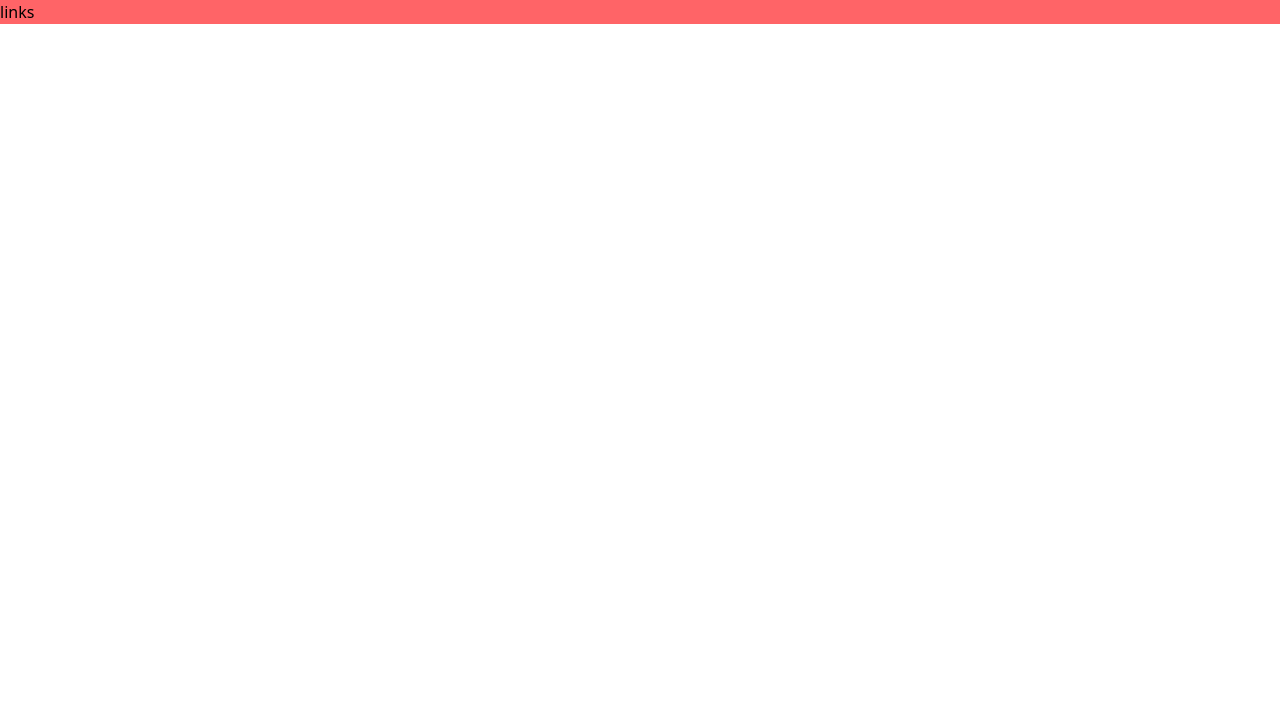
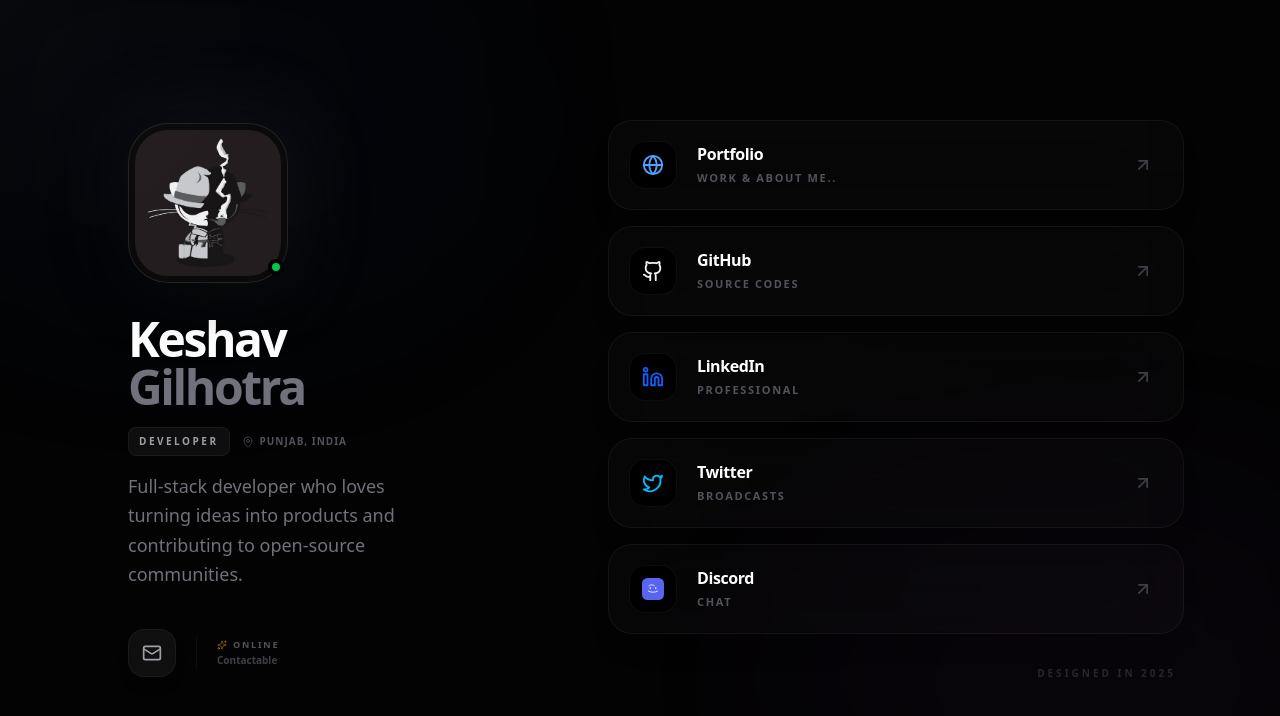
Before and after one commit to ikeshav26/_portfolio, a React (Vite) app: page / in a window 1280 px wide. Shown: the top 716 px of the page. Built offline with nearby package versions, Linux system fonts and the light colour scheme.

Commit message:
Links added

```diff
--- a/index.html
+++ b/index.html
@@ -2,9 +2,9 @@
 <html lang="en">
   <head>
     <meta charset="UTF-8" />
-    <link rel="icon" type="image/svg+xml" href="/vite.svg" />
+    <link rel="icon" type="image/svg+xml" href="./public/203427446.jpeg" />
     <meta name="viewport" content="width=device-width, initial-scale=1.0" />
-    <title>links</title>
+    <title>Keshav - Social Links</title>
   </head>
   <body>
     <div id="root"></div>
--- a/package.json
+++ b/package.json
@@ -11,6 +11,7 @@
   },
   "dependencies": {
     "@tailwindcss/vite": "^4.1.18",
+    "lucide-react": "^0.562.0",
     "react": "^19.2.0",
     "react-dom": "^19.2.0",
     "tailwindcss": "^4.1.18"
--- a/src/App.jsx
+++ b/src/App.jsx
@@ -1,9 +1,149 @@
-import React from 'react'
+import React, { useState, useEffect } from 'react';
+import {
+  Github,
+  Twitter,
+  Linkedin,
+  Instagram,
+  Globe,
+  Mail,
+  ArrowUpRight,
+  MapPin,
+  Sparkles
+} from 'lucide-react';
+import DiscordIcon from './icons/Discord';
+import profileImage from '../public/203427446.jpeg'
+
+const PROFILE = {
+  name: "Keshav Gilhotra",
+  role: "Developer",
+  bio: "Full-stack developer who loves turning ideas into products and contributing to open-source communities.",
+  avatar: profileImage,
+  location: "Punjab, India"
+};
+
+const SOCIAL_LINKS = [
+  { name: "Portfolio", url: "https://portfolio.ikeshav.tech", icon: <Globe />, desc: "Work & About Me..", color: "text-blue-400" },
+  { name: "GitHub", url: "https://github.com/ikeshav26", icon: <Github />, desc: "Source Codes", color: "text-zinc-100" },
+  { name: "LinkedIn", url: "https://linkedin.com/in/keshav-gilhotra", icon: <Linkedin />, desc: "Professional", color: "text-blue-600" },
+  { name: "Twitter", url: "https://twitter.com/keshavgilh95", icon: <Twitter />, desc: "Broadcasts", color: "text-sky-400" },
+  { name: "Discord", url: "https://discord.com/users/1353631480064245772", icon: <DiscordIcon />, desc: "Chat", color: "text-[#5865F2]" },
+];
 
 const App = () => {
+  const [mousePos, setMousePos] = useState({ x: 0, y: 0 });
+
+  const handleMouseMove = (e) => {
+    setMousePos({ x: e.clientX, y: e.clientY });
+  };
+
   return (
-    <div className='bg-red-400'>links</div>
-  )
-}
+    <div
+      onMouseMove={handleMouseMove}
+      className="h-screen w-full bg-[#030303] text-[#a1a1aa] font-sans selection:bg-white/10 overflow-hidden flex items-center justify-center p-6 lg:p-12 relative"
+    >
+      <div
+        className="pointer-events-none fixed inset-0 z-30 transition-opacity duration-300 opacity-40"
+        style={{
+          background: `radial-gradient(800px circle at ${mousePos.x}px ${mousePos.y}px, rgba(255,255,255,0.06), transparent 40%)`
+        }}
+      />
 
-export default App
+      <div className="absolute inset-0 pointer-events-none z-0">
+        <div className="absolute top-[-10%] left-[-10%] w-[50%] h-[50%] bg-blue-500/5 blur-[120px] rounded-full animate-pulse" />
+        <div className="absolute bottom-[-10%] right-[-10%] w-[50%] h-[50%] bg-purple-500/5 blur-[120px] rounded-full animate-pulse delay-700" />
+      </div>
+
+      <div className="relative z-10 w-full max-w-5xl grid grid-cols-1 md:grid-cols-12 gap-12 lg:gap-24 animate-in fade-in slide-in-from-bottom-4 duration-1000 items-center">
+
+
+        <header className="md:col-span-5 flex flex-col items-center md:items-start text-center md:text-left">
+          <div className="relative inline-block mb-8 group">
+            <div className="absolute -inset-4 bg-gradient-to-tr from-zinc-800 to-zinc-400 rounded-[2.5rem] blur-2xl opacity-10 group-hover:opacity-30 transition-opacity duration-700" />
+            <img
+              src={PROFILE.avatar}
+              alt={PROFILE.name}
+              className="relative w-32 h-32 md:w-40 md:h-40 rounded-[2.5rem] border border-white/10 p-1.5 bg-[#0a0a0a] shadow-2xl transition-transform duration-700 group-hover:scale-[1.02]"
+            />
+            <div className="absolute bottom-2 right-1 bg-green-500 w-4 h-4 rounded-full border-4 border-[#030303]" />
+          </div>
+          <div className="space-y-4">
+            <div>
+              <h1 className="text-4xl md:text-5xl font-black tracking-tighter text-white leading-none">
+                {PROFILE.name.split(' ')[0]} <br/>
+                <span className="text-zinc-500">{PROFILE.name.split(' ')[1]}</span>
+              </h1>
+              <div className="flex items-center justify-center md:justify-start gap-3 mt-4">
+                <span className="text-[10px] font-bold tracking-[0.25em] uppercase text-zinc-400 bg-white/5 px-2.5 py-1.5 rounded-lg border border-white/5">
+                  {PROFILE.role}
+                </span>
+                <div className="flex items-center gap-1.5 text-[10px] font-bold text-zinc-600 uppercase tracking-widest">
+                  <MapPin size={12} className="text-zinc-700" />
+                  {PROFILE.location}
+                </div>
+              </div>
+            </div>
+            <p className="text-zinc-500 text-base md:text-lg leading-relaxed font-medium max-w-xs">
+              {PROFILE.bio}
+            </p>
+            <div className="pt-6 flex items-center justify-center md:justify-start gap-3">
+              <a
+                href="mailto:keshavgilhotra4@gmail.com"
+                aria-label="Send email to Keshav"
+                className="h-12 w-12 flex items-center justify-center bg-white/5 rounded-2xl border border-white/5 hover:bg-white/10 transition-all text-zinc-400 hover:text-white active:scale-95 shadow-lg"
+              >
+                <Mail size={20} />
+              </a>
+              <div className="h-8 w-px bg-white/5 mx-2" />
+              <div className="flex flex-col">
+                <div className="flex items-center gap-1.5 text-[9px] font-black uppercase tracking-[0.2em] text-zinc-600">
+                  <Sparkles size={10} className="text-yellow-500/50" />
+                  Online
+                </div>
+                <p className="text-[10px] text-zinc-700 font-bold mt-0.5">Contactable</p>
+              </div>
+            </div>
+          </div>
+        </header>
+
+
+        <main className="md:col-span-7 space-y-4">
+          {SOCIAL_LINKS.map((link, idx) => (
+            <a
+              key={idx}
+              href={link.url}
+              target="_blank"
+              rel="noopener noreferrer"
+              className="flex items-center justify-between p-5 bg-white/[0.02] border border-white/5 rounded-[1.5rem] backdrop-blur-2xl transition-all duration-500 group hover:bg-white/[0.04] hover:border-white/10 hover:translate-x-2 shadow-xl"
+            >
+              <div className="flex items-center gap-5">
+                <div className={`p-3 bg-black rounded-2xl border border-white/5 transition-all duration-500 group-hover:scale-110 shadow-inner ${link.color}`}>
+                  {React.cloneElement(link.icon, { size: 22 })}
+                </div>
+                <div>
+                  <h2 className="text-sm md:text-base font-bold text-white tracking-tight">
+                    {link.name}
+                  </h2>
+                  <p className="text-[11px] text-zinc-600 font-bold uppercase tracking-[0.15em] mt-1">
+                    {link.desc}
+                  </p>
+                </div>
+              </div>
+              <div className="w-10 h-10 rounded-full border border-white/0 flex items-center justify-center group-hover:border-white/5 group-hover:bg-white/5 transition-all">
+                <ArrowUpRight className="w-5 h-5 text-zinc-700 group-hover:text-white transition-all duration-300" />
+              </div>
+            </a>
+          ))}
+
+          <footer className="pt-4 flex items-center justify-between px-2 text-zinc-800 font-black uppercase tracking-[0.3em] text-[10px]">
+             <span></span>
+             <div className="flex gap-4">
+               <span className="hover:text-zinc-600 cursor-pointer transition-colors">Designed in 2025</span>             </div>
+          </footer>
+        </main>
+
+      </div>
+    </div>
+  );
+};
+
+export default App;
--- /dev/null
+++ b/src/icons/Discord.jsx
@@ -0,0 +1,22 @@
+import React from 'react';
+
+const DiscordIcon = ({ size = 22, className = '', ...props }) => (
+  <svg
+    width={size}
+    height={size}
+    viewBox="0 0 24 24"
+    fill="none"
+    xmlns="http://www.w3.org/2000/svg"
+    className={className}
+    aria-hidden="true"
+    {...props}
+  >
+    <rect width="24" height="24" rx="6" fill="#5865F2" />
+    <path d="M7.5 8.5c0 0 1-1 3-1s3 1 3 1" stroke="#FFFFFF" strokeWidth="0.9" strokeLinecap="round" strokeLinejoin="round" />
+    <path d="M7 14.2c1.2.8 2.8 1.3 5 1.3s3.8-.5 5-1.3" stroke="#FFFFFF" strokeWidth="0.9" strokeLinecap="round" strokeLinejoin="round" />
+    <circle cx="9" cy="11" r="0.9" fill="#FFFFFF" />
+    <circle cx="15" cy="11" r="0.9" fill="#FFFFFF" />
+  </svg>
+);
+
+export default DiscordIcon;
```
Also changed, not shown: public/203427446.jpeg (added), 1 other file (tests, documents, lock files or other folders).
